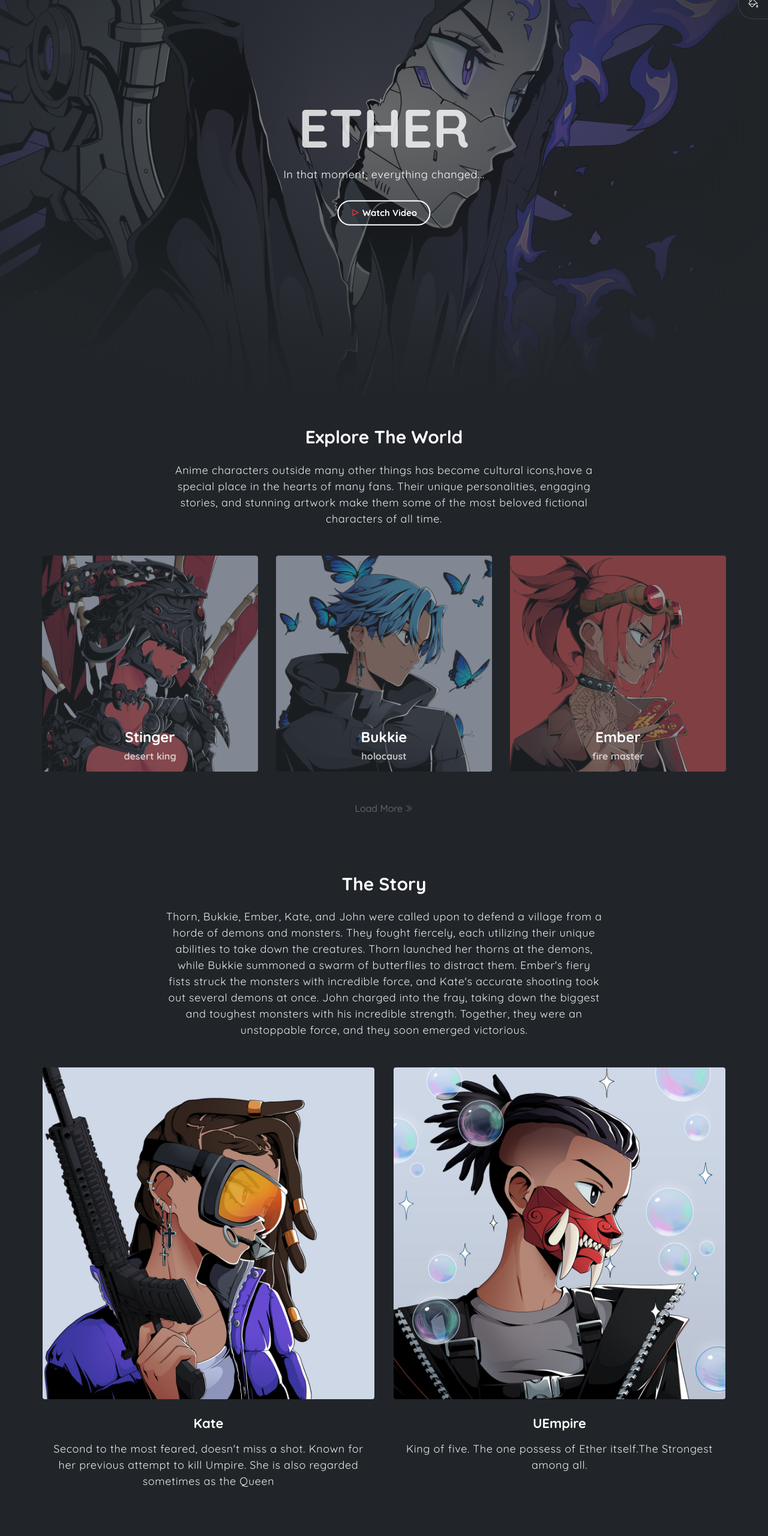
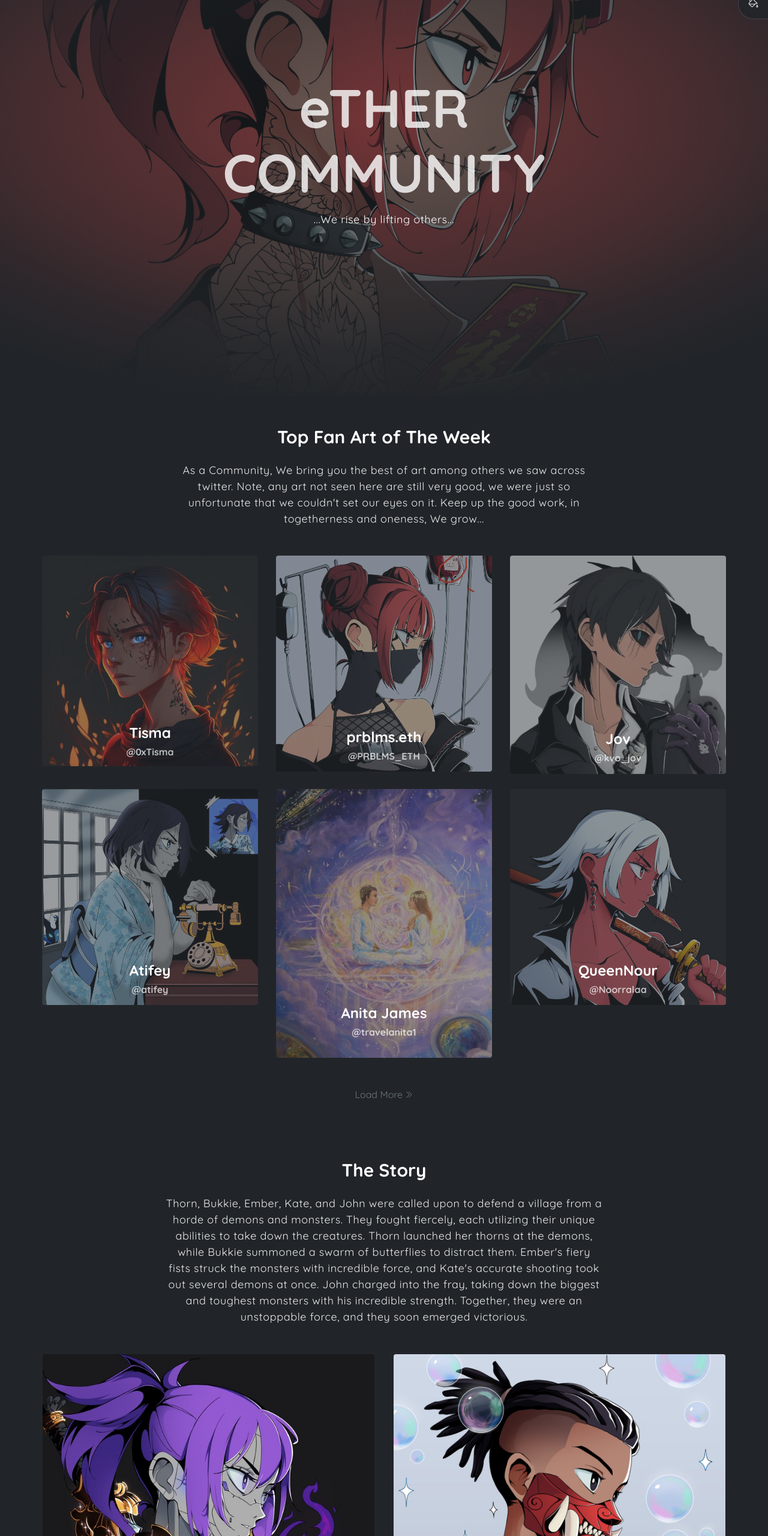
Before and after one commit to Shadowcruv/etherCommunity, a plain HTML site: page index.html in a window 1280 px wide. Shown: the part 140-2700 px from the top of the page at 60% size. Drawn offline with Linux system fonts and the light colour scheme.

Commit message:
first committ

```diff
--- a/index.html
+++ b/index.html
@@ -19,7 +19,7 @@
     <nav class="page-navbar" data-spy="affix" data-offset-top="10">
         <ul class="nav-navbar container">
             <li class="nav-item"><a href="#" class="nav-link">Home</a></li>
-            <li class="nav-item"><a href="#" class="nav-link">Explore</a></li>
+            <li class="nav-item"><a href="#" class="nav-link">Best Of Art</a></li>
             <li class="nav-item"><a href="#" class="nav-link"><img src="./dorang/public_html/assets/imgs/placeholder.svg" alt="Download free bootstrap 4 landing page, free boootstrap 4 templates, Download free bootstrap 4.1 landing page, free boootstrap 4.1.1 templates, weber Landing page"></a></li>
             <li class="nav-item"><a href="#" class="nav-link">Story</a></li>
             <li class="nav-item search">
@@ -47,62 +47,90 @@
     <header class="header">
         <div class="overlay"></div>
         <div class="header-content">
-            <h1 class="header-title">ETHER</h1>
-            <p class="header-subtitle">In that moment, everything changed...</p>
+            <h1 class="header-title">eTHER COMMUNITY</h1>
+            <p class="header-subtitle">...We rise by lifting others...</p>
 
-            <button class="btn btn-theme-color modal-toggle"><i class="ti-control-play text-danger"></i> Watch Video</button>
 
         </div>
     </header><!-- end of page header -->
 
-    <!-- modal -->
-   <div class="modalBox">
-    <div class="modalBox-body">
-        <iframe width="40%" height="250px" class="border-0"
-        src="https://www.youtube.com/embed/l85he-m4xmI">
-        </iframe>
-    </div>
-</div><!-- end of modal -->
+
 
     <!-- page container -->
     <div class="container page-container">
         <div class="col-md-10 col-lg-8 m-auto">
-            <h6 class="title mb-4">Explore The World</h6>
-            <p class="mb-5">Anime characters outside many other things has become cultural icons,have a special place in the hearts of many fans. Their unique personalities, engaging stories, and stunning artwork make them some of the most beloved fictional characters of all time.</p>
+            <h6 class="title mb-4">Top Fan Art of The Week</h6>
+            <p class="mb-5">As a Community, We bring you the best of art among others we saw across twitter.  Note, any art not seen here are still very good, we were just so unfortunate that we couldn't set our eyes on it. Keep up the good work, in togetherness and oneness, We grow...</p>
         </div>
 
         <!-- row -->
         <div class="row mb-4">
             <div class="col-md-4">
                 <a href="javascript:void(0)" class="overlay-img">
-                    <img src="./dorang/public_html/assets/imgs/2.jpg" alt="Download free bootstrap 4 landing page, free boootstrap 4 templates, Download free bootstrap 4.1 landing page, free boootstrap 4.1.1 templates, weber Landing page">
+                    <img src="./dorang/public_html/assets/imgs/13.jpeg" alt="Download free bootstrap 4 landing page, free boootstrap 4 templates, Download free bootstrap 4.1 landing page, free boootstrap 4.1.1 templates, weber Landing page">
                     <div class="overlay"></div>
                     <div class="des">
-                        <h1 class="title">Stinger</h1>
-                        <h6 class="subtitle">desert king</p>
-                        <p>A fierce fighter, with a no-nonsense attitude that often intimidates her enemies. She's not one to back down from a challenge and is always willing to put herself in harm's way to protect others..</p>
+                        <h1 class="title">Tisma</h1>
+                        <h6 class="subtitle">@0xTisma</p>
+                        <p></p>
                     </div>
                 </a>
             </div>
             <div class="col-md-4">
                 <a href="javascript:void(0)" class="overlay-img">
-                    <img src="./dorang/public_html/assets/imgs/1.jpg" alt="Download free bootstrap 4 landing page, free boootstrap 4 templates, Download free bootstrap 4.1 landing page, free boootstrap 4.1.1 templates, weber Landing page">
+                    <img src="./dorang/public_html/assets/imgs/10.jpeg" alt="Download free bootstrap 4 landing page, free boootstrap 4 templates, Download free bootstrap 4.1 landing page, free boootstrap 4.1.1 templates, weber Landing page">
                     <div class="overlay"></div>
                     <div class="des">
-                        <h1 class="title">Bukkie </h1>
-                        <h6 class="subtitle">holocaust </p>
-                        <p>A peaceful and kind-hearted character who values life above all else, yet can  summon swarms of butterflies to attack her opponents, as well as use their delicate wings to create powerful gusts of wind</p>
+                        <h1 class="title">prblms.eth</h1>
+                        <h6 class="subtitle">@PRBLMS_ETH</p>
+                        <p></p>
                     </div>
                 </a>
             </div>
             <div class="col-md-4">
                 <a href="javascript:void(0)" class="overlay-img">
-                    <img src="./dorang/public_html/assets/imgs/5.jpg" alt="Download free bootstrap 4 landing page, free boootstrap 4 templates, Download free bootstrap 4.1 landing page, free boootstrap 4.1.1 templates, weber Landing page">
+                    <img src="./dorang/public_html/assets/imgs/14.jpg" alt="Download free bootstrap 4 landing page, free boootstrap 4 templates, Download free bootstrap 4.1 landing page, free boootstrap 4.1.1 templates, weber Landing page">
                     <div class="overlay"></div>
                     <div class="des">
-                        <h1 class="title">Ember</h1>
-                        <h6 class="subtitle">fire master</p>
-                        <p>A powerful and dynamic character who embodies the spirit of fire itself. Her strength, passion, and compassion make her a force to be reckoned with, and a true hero to those who know her.</p>
+                        <h1 class="title">Jov</h1>
+                        <h6 class="subtitle">@kvo_jov </p>
+                        <p></p>
+                    </div>
+                </a>
+            </div>
+            <div class="col-md-4">
+                <a href="javascript:void(0)" class="overlay-img">
+                    <img src="./dorang/public_html/assets/imgs/9.jpeg" alt="Download free bootstrap 4 landing page, free boootstrap 4 templates, Download free bootstrap 4.1 landing page, free boootstrap 4.1.1 templates, weber Landing page">
+                    <div class="overlay"></div>
+                    <div class="des">
+                        <h1 class="title">Atifey</h1>
+                        <h6 class="subtitle">@atifey </p>
+                        <p></p>
+                    </div>
+                </a>
+            </div>
+
+
+            <div class="col-md-4">
+                <a href="javascript:void(0)" class="overlay-img">
+                    <img src="./dorang/public_html/assets/imgs/12.jpeg" alt="Download free bootstrap 4 landing page, free boootstrap 4 templates, Download free bootstrap 4.1 landing page, free boootstrap 4.1.1 templates, weber Landing page">
+                    <div class="overlay"></div>
+                    <div class="des">
+                        <h1 class="title">Anita James </h1>
+                        <h6 class="subtitle">@travelanita1 </p>
+                        <p></p>
+                    </div>
+                </a>
+            </div>
+
+            <div class="col-md-4">
+                <a href="javascript:void(0)" class="overlay-img">
+                    <img src="./dorang/public_html/assets/imgs/11.jpeg" alt="Download free bootstrap 4 landing page, free boootstrap 4 templates, Download free bootstrap 4.1 landing page, free boootstrap 4.1.1 templates, weber Landing page">
+                    <div class="overlay"></div>
+                    <div class="des">
+                        <h1 class="title">QueenNour</h1>
+                        <h6 class="subtitle">@Noorralaa</p>
+                        <p></p>
                     </div>
                 </a>
             </div>
@@ -124,11 +152,11 @@ John charged into the fray, taking down the biggest and toughest monsters with h
         <div class="row mb-5">
             <div class="col-md-6">
                 <a href="javascript:void(0)" class="card">
-                    <img src="./dorang/public_html/assets/imgs/6.jpg" class="card-img" alt="Download free bootstrap 4 landing page, free boootstrap 4 templates, Download free bootstrap 4.1 landing page, free boootstrap 4.1.1 templates, weber Landing page">
+                    <img src="./dorang/public_html/assets/imgs/15.jpeg" class="card-img" alt="Download free bootstrap 4 landing page, free boootstrap 4 templates, Download free bootstrap 4.1 landing page, free boootstrap 4.1.1 templates, weber Landing page">
                     <div class="card-body">
                         <h6 class="card-subtitle"></h6>
-                        <h3 class="card-title">Kate </h3>
-                        <p>Second to the most feared, doesn't miss a shot. Known for her previous attempt to kill Umpire. She is also regarded sometimes as the Queen</p>
+                        <h3 class="card-title">CV </h3>
+                        <p>@CValley_ is the Co-founder of Ether</p>
                     </div>
                 </a>
             </div>
@@ -137,8 +165,8 @@ John charged into the fray, taking down the biggest and toughest monsters with h
                     <img src="./dorang/public_html/assets/imgs/7.jpg" class="card-img" alt="Download free bootstrap 4 landing page, free boootstrap 4 templates, Download free bootstrap 4.1 landing page, free boootstrap 4.1.1 templates, weber Landing page">
                     <div class="card-body">
                         <h6 class="card-subtitle"></h6>
-                        <h3 class="card-title">UEmpire</h3>
-                        <p>King of five. The one possess of Ether itself.The Strongest among all.</p>
+                        <h3 class="card-title">Vii</h3>
+                        <p>@Visionofvii is the Founder and Artist</p>
                     </div>
                 </a>
             </div>
```
Also changed, not shown: dorang/public_html/assets/css/dorang.css, dorang/public_html/assets/imgs/10.jpeg (added), dorang/public_html/assets/imgs/11.jpeg (added), dorang/public_html/assets/imgs/12.jpeg (added), dorang/public_html/assets/imgs/13.jpeg (added), dorang/public_html/assets/imgs/14.jpg (added), dorang/public_html/assets/imgs/15.jpeg (added), dorang/public_html/assets/imgs/9.jpeg (added).
